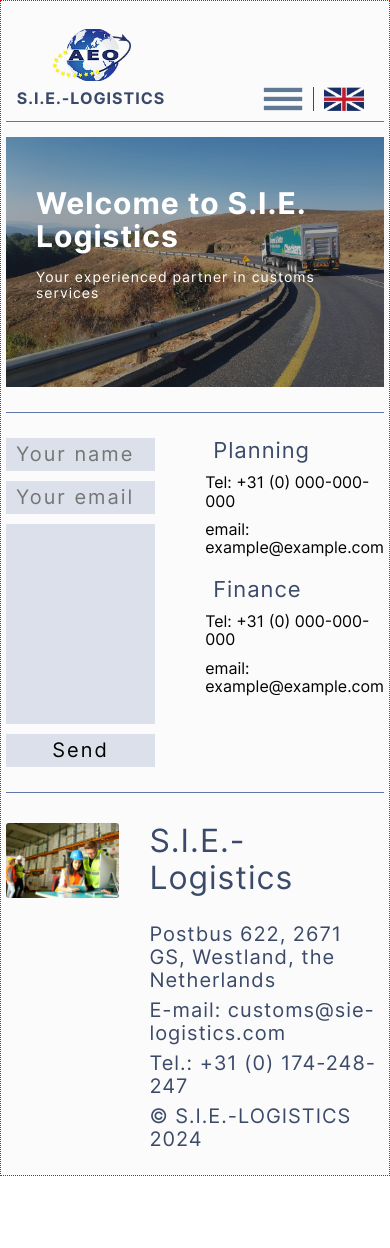
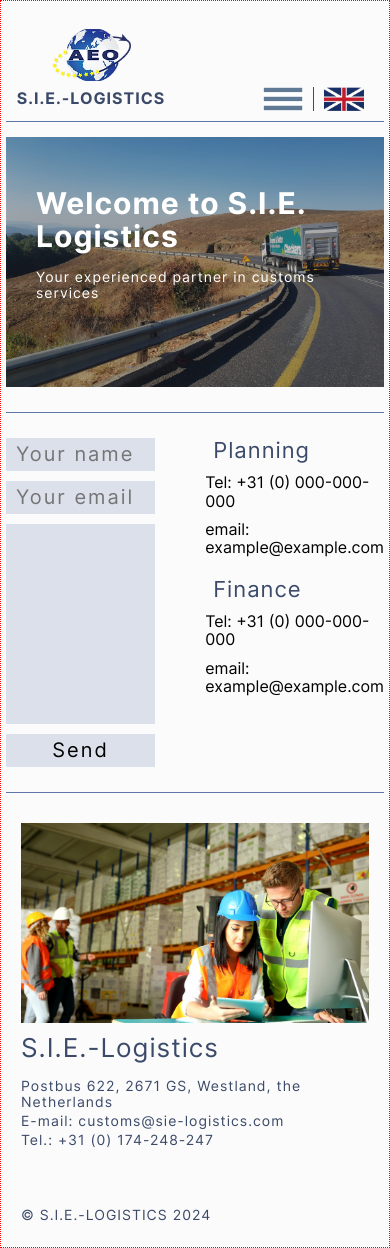
Before and after one commit to meyer985/sie, a React (Create React App) app: page /contacts in a window 390 px wide. Before the commit the page ends 1176 px from the top, so only its background shows below. Built offline with nearby package versions, Linux system fonts and the light colour scheme.

Commit message:
footer ajast

```diff
--- a/src/Footer/Footer.js
+++ b/src/Footer/Footer.js
@@ -1,10 +1,12 @@
 import React from "react";
 import footer_logo from "../images/footer.jpeg"
+
 
 function Footer(props) {
     return (
         <footer className="footer">
             <img className="footer_pic" src={footer_logo}/>
+            <div className="footer_cover"  ></div>
 
                 <div className="footer_info">
                     <div>
--- a/src/blocks/contact/contact.css
+++ b/src/blocks/contact/contact.css
@@ -57,4 +57,7 @@
       "text";
     padding-bottom: 50px;
   }
+  .contact_text {
+    font-size: 22px;
+  }
 }
--- a/src/blocks/footer/footer.css
+++ b/src/blocks/footer/footer.css
@@ -9,7 +9,7 @@
 
 .footer_pic {
   max-height: 250px;
-  width: 100%;
+  max-width: 100%;
   border-radius: 3px;
 }
 
@@ -37,10 +37,22 @@
   padding-top: 7px;
 }
 
+.footer_cover {
+  display: none;
+}
 
 @media screen and (max-width: 1170px) {
   .footer {
     max-width: calc(100% - 60px);
+  }
+
+  .footer_header {
+    font-size: 28px;
+    padding-bottom: 15px;
+  }
+  .footer_text {
+    font-size: 16px;
+    padding-top: 5px;
   }
 
 }
@@ -51,14 +63,49 @@
     max-width: calc(100% - 30px);
   }
 
+  .footer_header {
+    font-size: 26px;
+    padding-bottom: 12px;
+  }
+  .footer_text {
+    font-size: 14px;
+    padding-top: 3px;
+  }
+
+
 
 }
 
 
 @media screen and (max-width: 670px) {
   .footer {
-    max-width: calc(100% - 10px);
+    max-width: calc(100% - 40px);
+    grid-template-columns: 1fr;
+    grid-template-rows: 1fr 1fr;
+  }
+
+  .footer_pic {
+    display: none;
+
+  }
+
+  .footer_cover {
+    display: block;
+    min-height: 200px;
+    background-image: url(../../images/footer.jpeg);
+    background-size: cover;
+    background-position: center;
+  }
+
+  .footer_info {
+    padding-left: 0;
+    padding-top: 10px;
   }
 
 
+
 }
+
+/*
+style={{backgroundImage:'url(../images/footer.jpeg)'}}
+*/
```
